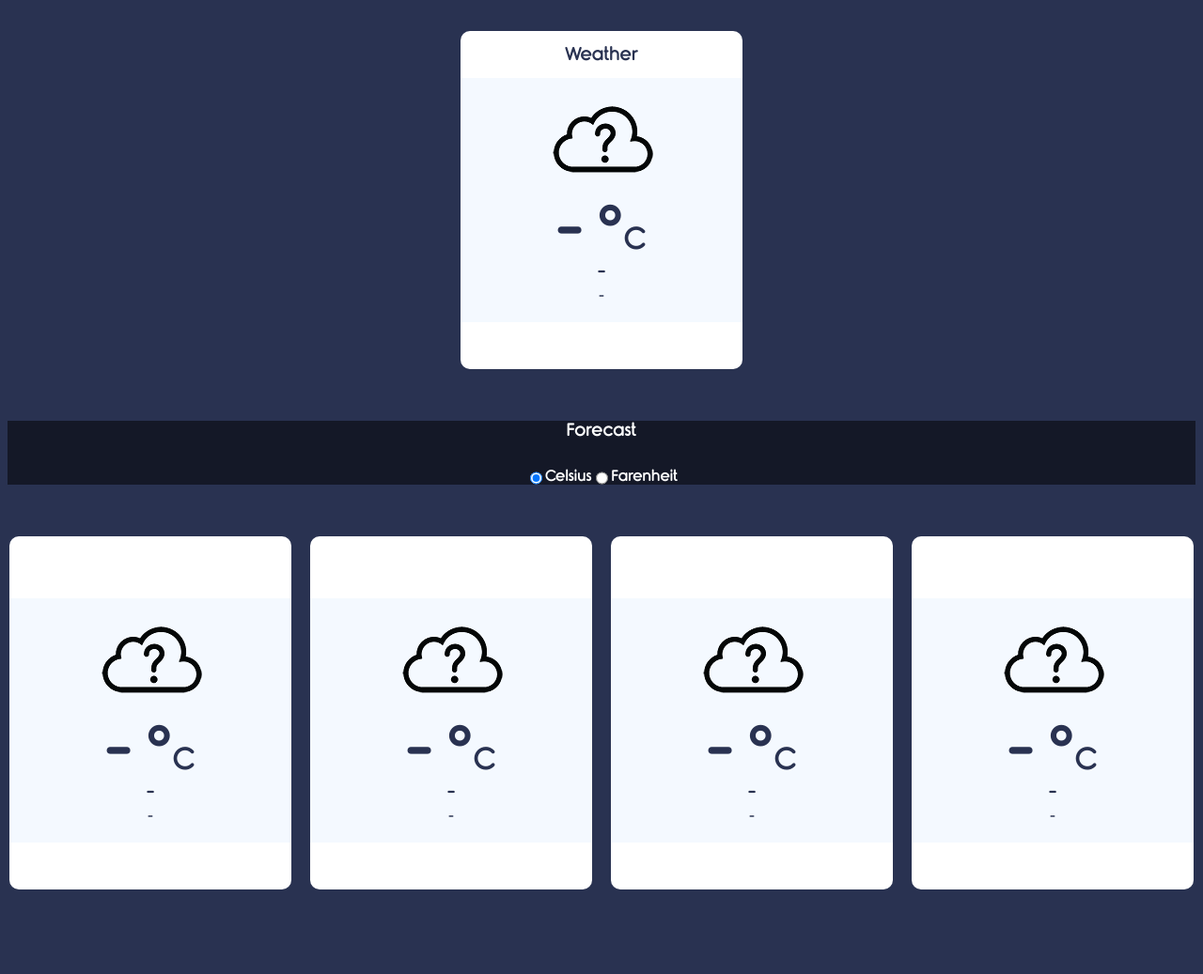
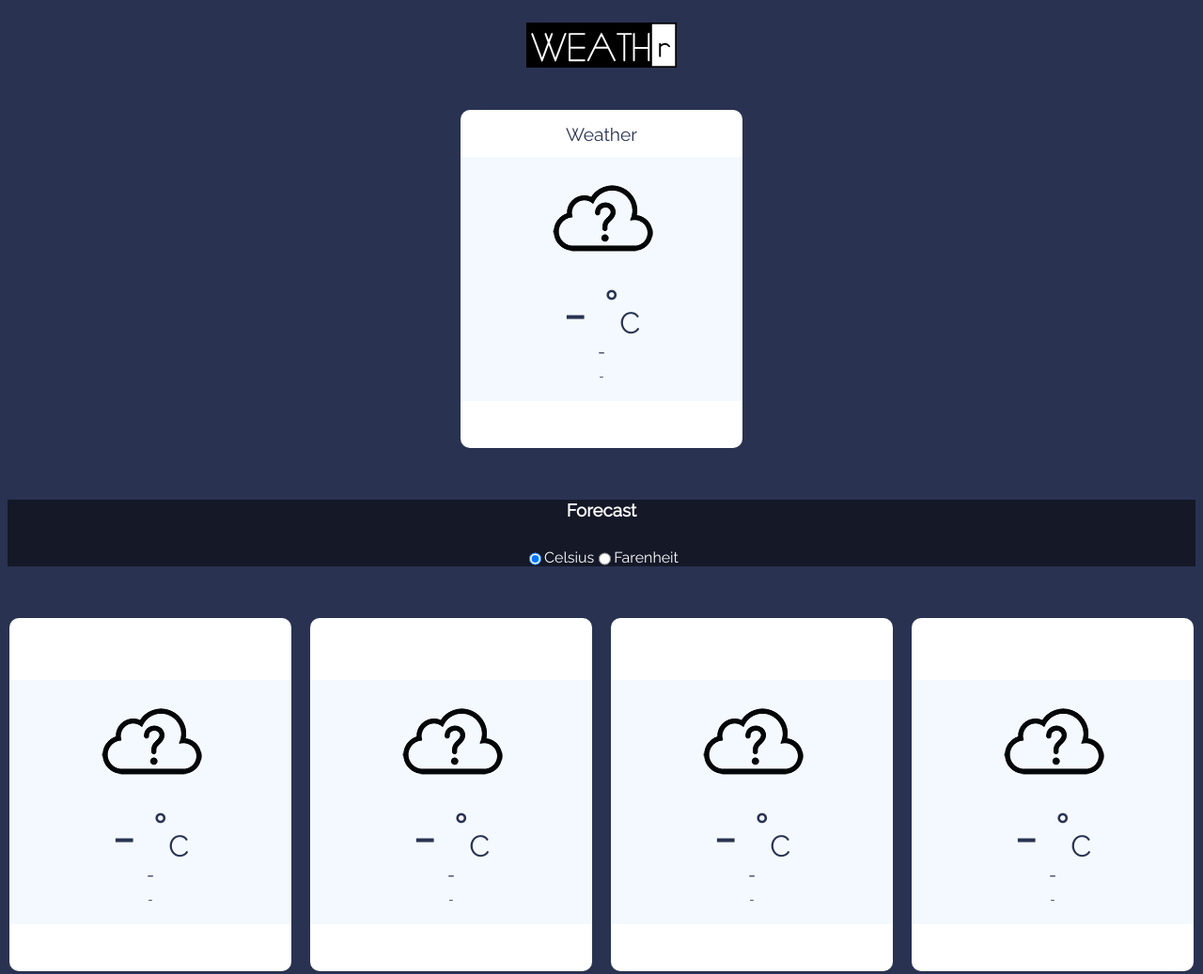
Before and after one commit to douglasmasho/weather-app, a website: page index.html in a window 1280 px wide. Shown: the whole page at 94% size. Before the commit the page ends 980 px from the top, so only its background shows below. Drawn offline with Linux system fonts and the light colour scheme.

Commit message:
3rd commit

```diff
--- a/font/Rimouski.css
+++ /dev/null
@@ -1,8 +0,0 @@
-@font-face {
-    font-family: 'Rimouski';
-    src: url('rimouski_sb-webfont.woff2') format('woff2'),
-         url('rimouski_sb-webfont.woff') format('woff');
-    font-weight: normal;
-    font-style: normal;
-
-}
--- a/index.html
+++ b/index.html
@@ -3,11 +3,14 @@
 <head>
     <meta charset="UTF-8">
     <meta name="viewport" content="width=device-width, initial-scale=1.0">
-    <title>Unnamed Weather App</title>
-    <link rel="stylesheet" href="font/Rimouski.css">
-    <link rel="stylesheet" href="style.css">
+    <title> Weather App</title>
+		<link href="https://fonts.googleapis.com/css2?family=Raleway:wght@200;400&display=swap" rel="stylesheet">
+        <link rel="stylesheet" href="style.css">
 </head>
 <body>
+     <div class="logoContainer">
+         <img src="logo.svg" alt="">
+     </div>
     <div class="center-hrz">
         <div class="container">
             <div class="app-title">
--- a/package.json
+++ b/package.json
@@ -1,5 +1,5 @@
 {
-  "name": "1.starter",
+  "name": "Weather app",
   "version": "1.0.0",
   "description": "weather App",
   "main": "app.js",
--- a/style.css
+++ b/style.css
@@ -1,5 +1,5 @@
 *{
-    font-family: "Rimouski";
+    font-family: "Raleway";
 }
 
 body{
@@ -156,3 +156,12 @@ body{
 .bg-color{
     background-color: rgba(0, 0, 0, 0.521);
 }
+
+.logoContainer{
+    text-align: center;
+    padding: 1rem;
+}
+
+.logoContainer img{
+    width: 10rem;
+}
```
Also changed, not shown: README.md (added), font/rimouski_sb-webfont.ttf (deleted), font/rimouski_sb-webfont.woff (deleted), font/rimouski_sb-webfont.woff2 (deleted), logo.svg (added), weathr.jpg (added).
